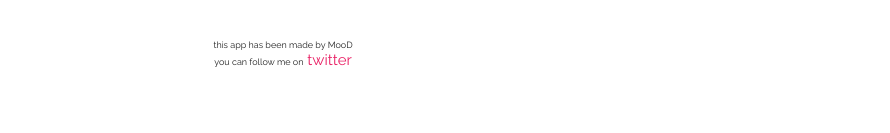
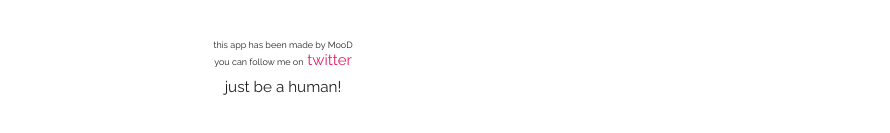
Before and after one commit to Mood-al/the-syrian-destruction, a React (Create React App) app: page / in a window 1280 px wide. Shown: the part 407-540 px from the top of the page, without its empty margins (357-1247 px from the left). Built offline with nearby package versions, Linux system fonts and the light colour scheme; no server answers; the database is empty.

Commit message:
adding footer

```diff
--- a/src/componets/Footer.js
+++ b/src/componets/Footer.js
@@ -16,6 +16,9 @@ const Footer = () => {
         >
           {"  "} twitter
         </a>
+        <p style={{ paddingTop: "10px", fontSize: "1.02rem" }}>
+          just be a human!
+        </p>
       </span>
       <div className=""></div>
     </div>
```
